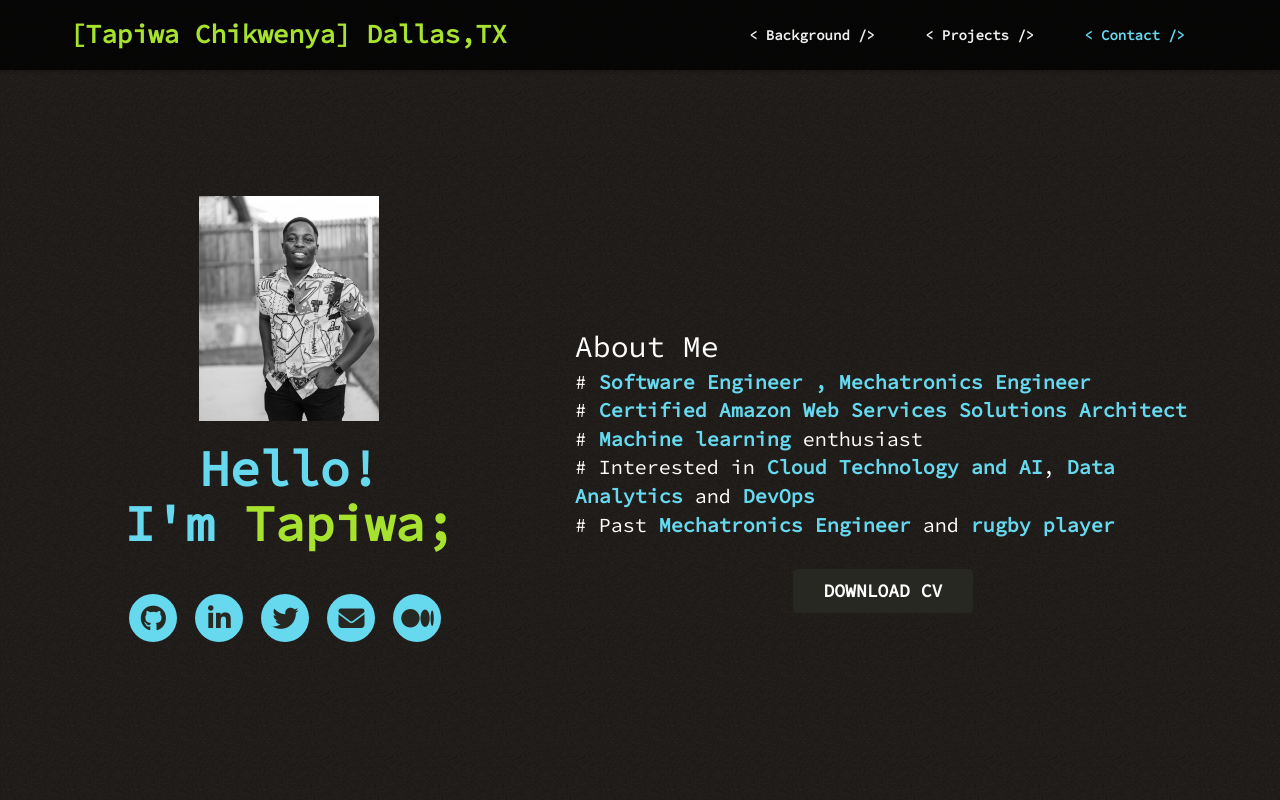
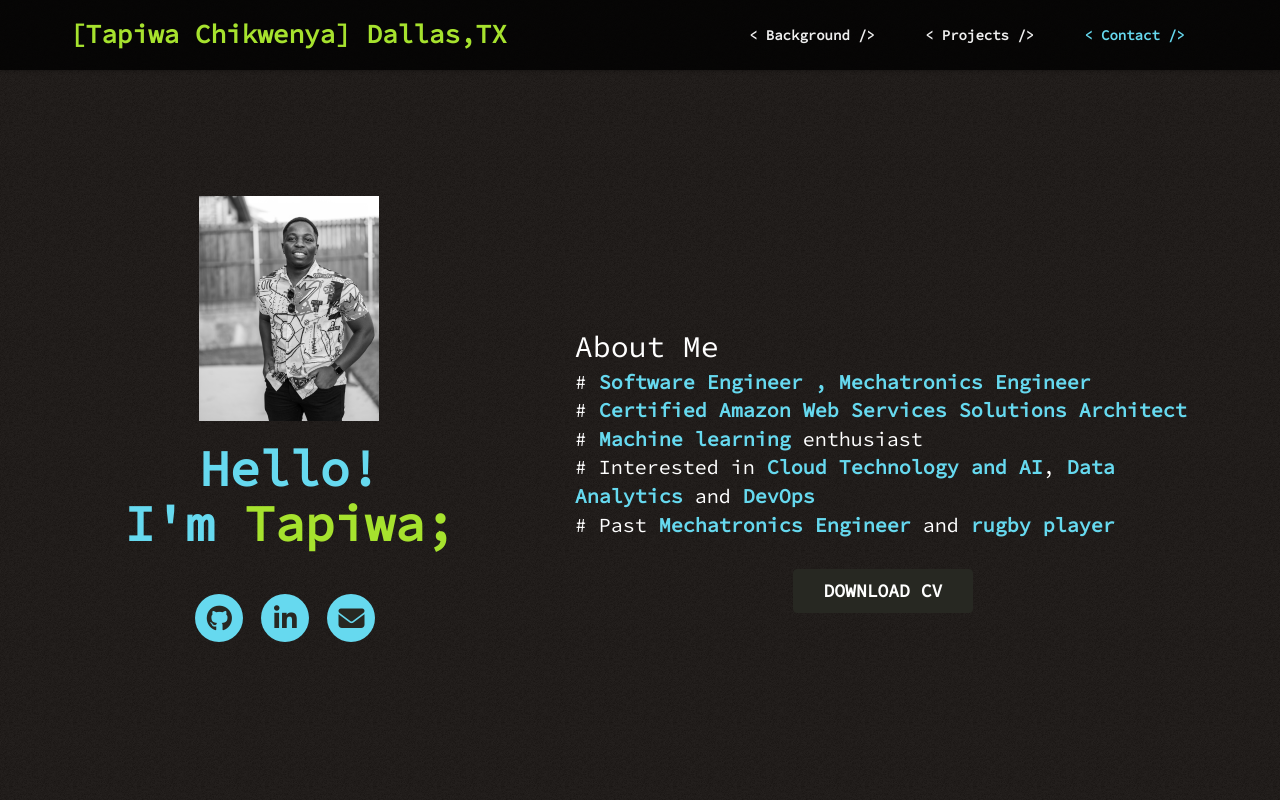
Before and after one commit to TapiwaChikwenya/TapiwaChikwenya.github.io, a plain HTML site: page index.html in a window 1280 px wide. Shown: the top 800 px of the page. Drawn offline with Linux system fonts and the light colour scheme.

Commit message:
Removed twitter and website icons and hyperlink

```diff
--- a/index.html
+++ b/index.html
@@ -93,9 +93,7 @@
                 <ul class="social-icons list-inline">
                     <li><a href="https://github.com/TapiwaChikwenya" target="_blank"><i class="fa fa-github"></i></a></li>
                     <li><a href="https://www.linkedin.com/in/tapiwa-chikwenya-6a2abbab/" target="_blank"><i class="fa fa-linkedin"></i></a></li>
-                    <li><a href="https://twitter.com/free_spirit_api" target="_blank"><i class="fa fa-twitter"></i></a></li>
                     <li class="last"><a href="mailto:tapiwachikwenya@gmail.com"><i class="fa fa-envelope"></i></a></li>
-                    <li><a href="https://medium.com/@tapiwa" target="_blank"><i class="fa fa-medium"></i></a></li>
                 </ul>
                 <br/>
                 <br/>
@@ -315,7 +313,6 @@
                     <ul class="social-icons list-inline">
                         <li><a href="https://github.com/TapiwaChikwenya" target="_blank"><i class="fa fa-github"></i></a></li>
                         <li><a href="https://www.linkedin.com/in/ttapiwa-chikwenya-6a2abbab/" target="_blank"><i class="fa fa-linkedin"></i></a></li>
-                        <li><a href="https://twitter.com/free_spirit_api" target="_blank"><i class="fa fa-twitter"></i></a></li>
                         <li class="last"><a href="mailto:Tapiwachikwenya@gmail.com"><i class="fa fa-envelope"></i></a></li>
                     </ul>
                 </div>
```
